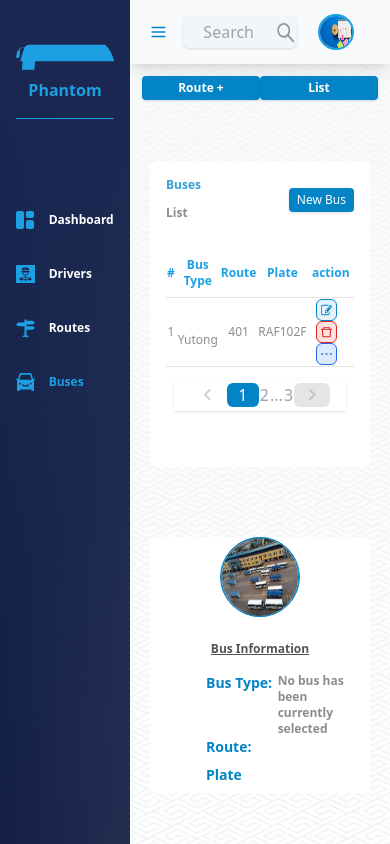
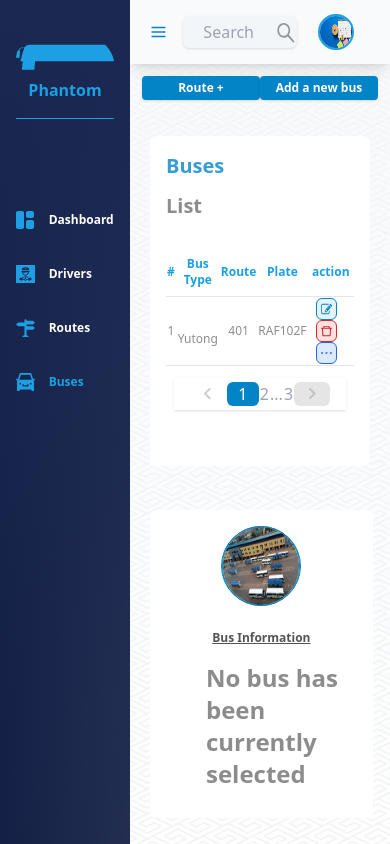
Before and after one commit to atlp-rwanda/phantom-fe-techode, a React (Create React App) app: page /buses in a window 390 px wide. Built offline with nearby package versions, Linux system fonts and the light colour scheme.

Commit message:
ft-33 test and responsiveness

```diff
--- a/src/App.js
+++ b/src/App.js
@@ -11,7 +11,7 @@ import 'react-toastify/dist/ReactToastify.css';
 import './assets/style/style-skeleton.css';
 import Dashboard from './containers/Dashboard/Dashboard';
 import Roles from './components/roles/Roles';
-import Busesoperat from './components/busesOp/Busesoperat';
+import Busesoperat from './containers/busesOp/Busesoperat'
 
 
 
--- a/src/components/busesOp/Busesoperat.js
+++ b/src/containers/busesOp/Busesoperat.js
@@ -1,11 +1,11 @@
 import React, { useState, useEffect } from "react";
-import { DangerButton, InfoButton, PermissionButton, Primary } from "../buttons/Buttons";
+import { DangerButton, InfoButton, PermissionButton, Primary } from "../../components/buttons/Buttons";
 import { LebalButton, LebalTextButton } from '../../components/buttons/LebalButton'
 import { ToastContainer } from "react-toastify";
 import Notify from "../../functions/Notify";
 import TableSkeleton from "../../components/skeletons/Tables/RemovePermisionSkeleton"
 import { Profile } from '../../components/skeletons/cards/InfSkeleton';
-import DashboardLayout from "../dashBoardLayout/DashboardOperatorLayout";
+import DashboardLayout from "../../components/dashBoardLayout/DashboardOperatorLayout";
 
 import deleteIcon from '../../assets/svgs/delete.svg';
 import edit from '../../assets/svgs/edit.svg';
@@ -158,8 +158,6 @@ const Busesoperat = (props) => {
 
     return (
         <>
-
-            {/* =========================== Start:: CreateBusModel =============================== */}
             <ToastContainer
                 position="top-right"
                 autoClose={5000}
@@ -171,30 +169,28 @@ const Busesoperat = (props) => {
                 draggable
                 pauseOnHover
             />
+            {/* ==============================================START:: UPDATEBUSMODEL========================= */}
             <div className={`h-screen w-screen bg-modelColor absolute flex items-center justify-center px-4 ${updateModel === true ? 'block' : 'hidden'}`}>
                 <div className="bg-white w-full  mp:w-8/12  md:w-6/12  xl:w-4/12 2xl:w-3/12 rounded-lg p-4 pb-8">
                     <div className="card-title w-full text-mainColor flex  flex-wrap justify-center items-center  ">
                         <h3 className='font-bold text-sm text-center w-11/12' >
                             Creating a new bus
-                        </h3>
+                        </h3 >
                         <hr className=' bg-secondary-150 border my-3 w-full' />
                     </div>
                     <div className="card-body">
                         <form onSubmit={(e) => updateBus(e)} action="/buses" className=' sp:px-8 mp:px-5 sm:px-10  md:px-8 lg:px-12' >
                             <div className="input my-3 h-9 ">
-                                {/* <label htmlFor="" className="bg-transparent border-0 outline-none font-sans text-xs md:text-xl text-secondary-50 h-5 w-full">Bus name</label>  */}
                                 <div className="grouped-input bg-secondary-40 flex items-center  h-full w-full rounded-md">
                                     <input type="text" name="busName" className=" bg-transparent border-0 outline-none px-5 font-sans md:text-sm text-xs h-5 w-4/5" placeholder="Bus Type" value={busName} onChange={e => setbusName(e.target.value)} />
                                 </div>
                             </div>
                             <div className="input my-3 h-9 ">
-                                {/* <label htmlFor="" className="bg-transparent border-0 outline-none font-sans text-xs md:text-xl text-secondary-50 h-5 w-full">Select route</label>  */}
                                 <div className="grouped-input bg-secondary-40 flex items-center  h-full w-full rounded-md">
                                     <input type="text" name="busName" className=" bg-transparent border-0 outline-none px-5 font-sans md:text-sm text-xs h-5 w-4/5" placeholder="Route" value={route} onChange={e => setRoute(e.target.value)} />
                                 </div>
                             </div>
                             <div className="input my-3 h-9 ">
-                                {/* <label htmlFor="" className="bg-transparent border-0 outline-none font-sans text-xs md:text-xl text-secondary-50 h-5 w-full">Plate</label>  */}
                                 <div className="grouped-input bg-secondary-40 flex items-center  h-full w-full rounded-md">
                                     <input type="text" name="busName" className=" bg-transparent border-0 outline-none px-5 font-sans md:text-sm text-xs h-5 w-4/5" placeholder="Plate Number" value={bus} onChange={e => setBus(e.target.value)} />
                                 </div>
@@ -212,11 +208,9 @@ const Busesoperat = (props) => {
                     </div>
                 </div>
             </div>
+            {/* ==============================================END:: UPDATEBUSMODEL=================*/}
 
-
-
-
-
+            {/* =========================== Start:: CreateBusModel =============================== */}
             <div className={`h-screen w-screen bg-modelColor absolute flex items-center justify-center px-4 ${createBusModel === true ? 'block' : 'hidden'}`}>
                 <div className="bg-white w-full  mp:w-8/12  md:w-6/12  xl:w-4/12 2xl:w-3/12 rounded-lg p-4 pb-8">
                     <div className="card-title w-full text-mainColor flex  flex-wrap justify-center items-center  ">
@@ -228,19 +222,16 @@ const Busesoperat = (props) => {
                     <div className="card-body">
                         <form onSubmit={(e) => registerBus(e)} action="/buses" className=' sp:px-8 mp:px-5 sm:px-10  md:px-8 lg:px-12' >
                             <div className="input my-3 h-9 ">
-                                {/* <label htmlFor="" className="bg-transparent border-0 outline-none font-sans text-xs md:text-xl text-secondary-50 h-5 w-full">Bus name</label>  */}
                                 <div className="grouped-input bg-secondary-40 flex items-center  h-full w-full rounded-md">
                                     <input type="text" name="busName" className=" bg-transparent border-0 outline-none px-5 font-sans md:text-sm text-xs h-5 w-4/5" placeholder="Bus Type" value={busName} onChange={e => setbusName(e.target.value)} />
                                 </div>
                             </div>
                             <div className="input my-3 h-9 ">
-                                {/* <label htmlFor="" className="bg-transparent border-0 outline-none font-sans text-xs md:text-xl text-secondary-50 h-5 w-full">Select route</label>  */}
                                 <div className="grouped-input bg-secondary-40 flex items-center  h-full w-full rounded-md">
                                     <input type="text" name="busName" className=" bg-transparent border-0 outline-none px-5 font-sans md:text-sm text-xs h-5 w-4/5" placeholder="Route" value={route} onChange={e => setRoute(e.target.value)} />
                                 </div>
                             </div>
                             <div className="input my-3 h-9 ">
-                                {/* <label htmlFor="" className="bg-transparent border-0 outline-none font-sans text-xs md:text-xl text-secondary-50 h-5 w-full">Plate</label>  */}
                                 <div className="grouped-input bg-secondary-40 flex items-center  h-full w-full rounded-md">
                                     <input type="text" name="busName" className=" bg-transparent border-0 outline-none px-5 font-sans md:text-sm text-xs h-5 w-4/5" placeholder="Plate Number" value={bus} onChange={e => setBus(e.target.value)} />
                                 </div>
@@ -265,7 +256,7 @@ const Busesoperat = (props) => {
                         <hr className=' bg-secondary-150 border my-3 w-full' />
                     </div>
                     <div className="card-body">
-                        <h2 className="md:ml-12 text-secondary-500 mt-3 mb-6 text-xs md:text-sm">do you want to remove this bus?</h2>
+                        <h2 className="md:ml-12 text-secondary-500 mt-3 mb-6 text-xs md:text-sm font-sans font-bold">Do you want to remove this bus?</h2>
                         <div className="w-full flex justify-between">
                             <InfoButton name={`Cancel`} onclick={(e) => deleteBusModel(e.preventDefault())} styles='py-2 md:w-1/3 bg-primary-200 hover:bg-primary-100 font-sans text-sm text-white-600' />
                             <Primary name={`Remove`} styles=' bg-danger-200 hover:bg-danger-100 text-danger-600 py-2 md:w-1/3' onclick={deleteAssignedBus} />
@@ -280,11 +271,11 @@ const Busesoperat = (props) => {
                     <div className=" w-full lg:w-1/2 -lg:mb-96 lg:mt-8 md:w-1/2">
                         <div className=" flex justify-between">
                             <Primary name={`Route +`} styles='lg:w-1/4 md:w-1/4 sm:w-1/4 w-1/4 font-sans font-bold bg-primary-400 hover:bg-primary-200 ' />
-                            <Primary name={`List`} styles=' lg:w-1/4 md:w-1/4 sm:w-1/4 w-1/4 font-sans font-bold bg-primary-400 hover:bg-primary-200' />
+                            <Primary name={`Add a new bus`} styles=' lg:w-1/4 md:w-1/4 sm:w-1/4 w-1/4 font-sans font-bold bg-primary-400 hover:bg-primary-200' onclick={removeModel}/>
                         </div>
                     </div>
                 </div>
-                <div className=" lg:-mt-24 w-full h-min  lg:w-7/12 bg-white rounded-md p-4 m-2">
+                <div className=" lg:-mt-44 w-full h-min  lg:w-7/12 bg-white rounded-md p-4 m-2">
                     <div className="w-full">
 
                         {/* Start:  Bus content */}
@@ -292,21 +283,16 @@ const Busesoperat = (props) => {
                         <div className="card-header flex items-center justify-between">
                             <div className="card-title">
                                 <div className="title mb-3">
-                                    <h4 className=' text-primary-500 font-bold text-xs md:text-base' >
+                                    <h4 className=' text-primary-500 font-bold text-xl md:text-2xl' >
                                         Buses
                                     </h4>
                                 </div>
                                 <div className="sub-title">
-                                    <h4 className='text-secondary-200  font-bold text-xs' >
+                                    <h4 className='text-secondary-200  font-bold text-xl' >
                                         List
                                     </h4>
                                 </div>
                             </div>
-
-                            <div className="add-new-record">
-                                <Primary name="New Bus" onclick={removeModel} />
-                            </div>
-
                         </div>
                         <div className="mt-3 mb-10">
                             {loading && (<TableSkeleton />)
@@ -373,14 +359,14 @@ const Busesoperat = (props) => {
                         {/* End:  Bus content */}
                     </div>
                 </div>
-                <div className=" lg:-mt-24 w-full h-min lg:w-4/12 bg-white rounded-md m-2 ">
+                <div className=" lg:-mt-44 w-full h-min lg:w-4/12 bg-white rounded-md m-2 ">
                     <div className="w-full">
                         {/* =================== Start: Bus Information ==================== */}
                         {loading && (<Profile />)}
                         {!loading && (
                             <div className=" flex flex-col items-center justify-center">
                                 <div className="profile ">
-                                    <div className="  border border-primary-600 w-20 h-20 rounded-full flex items-center justify-center bg-primary-100">
+                                    <div className="  border border-primary-600 w-20 h-20 mt-4 rounded-full flex items-center justify-center bg-primary-100">
 
                                         <img src={busPark} alt="Bus" className="border border-primary-600 w-20 h-20 rounded-full flex items-center justify-center bg-primary-100" />
 
@@ -388,7 +374,7 @@ const Busesoperat = (props) => {
                                 </div>
                                 <div className="mt-6">
                                     <div className="profiler-name">
-                                        <p className=' text-xs font-semibold font-sans md:text-sm text-secondary-300 underline'>Bus Information</p>
+                                        <p className=' text-xs font-semibold font-sans md:text-2xl text-secondary-300 underline'>Bus Information</p>
                                     </div>
                                 </div>
                                 {
@@ -396,16 +382,13 @@ const Busesoperat = (props) => {
                                         <div key={bus.id} className="driver-info w-full flex items-center ml-16 justify-between mt-4 px-6">
                                             <div className="w-5/6">
                                                 <div className="title flex flex-row font-sans " >
-                                                    <p className='text-primary-600 font-semibold mb-2 text-sm w-full' >Bus Type:</p>
-                                                    <p className='text-secondary-200 font-semibold text-xs  w-full'>{bus.busType}</p>
+                                                    <p className='text-secondary-200 font-semibold text-2xl  w-full'>{bus.busType}</p>
                                                 </div>
                                                 <div className="title flex flex-row font-sans " >
-                                                    <p className='text-primary-600 font-semibold mb-2 text-sm w-full ' >Route:</p>
-                                                    <p className='text-secondary-200 font-semibold text-xs  w-full'>{bus.route}</p>
+                                                    <p className='text-secondary-200 font-semibold text-2xl  w-full'>{bus.route}</p>
                                                 </div>
                                                 <div className="title flex flex-row font-sans " >
-                                                    <p className='text-primary-600 font-semibold mb-2 text-sm w-3/4 ' >Plate</p>
-                                                    <p className='text-secondary-200 font-semibold text-xs mb-2 w-3/4'>{bus.plate}</p>
+                                                    <p className='text-secondary-200 font-semibold text-2xl mb-7 w-3/4'>{bus.plate}</p>
                                                 </div>
                                             </div>
                                         </div>
```
Also changed, not shown: 1 other file (tests, documents, lock files or other folders).
